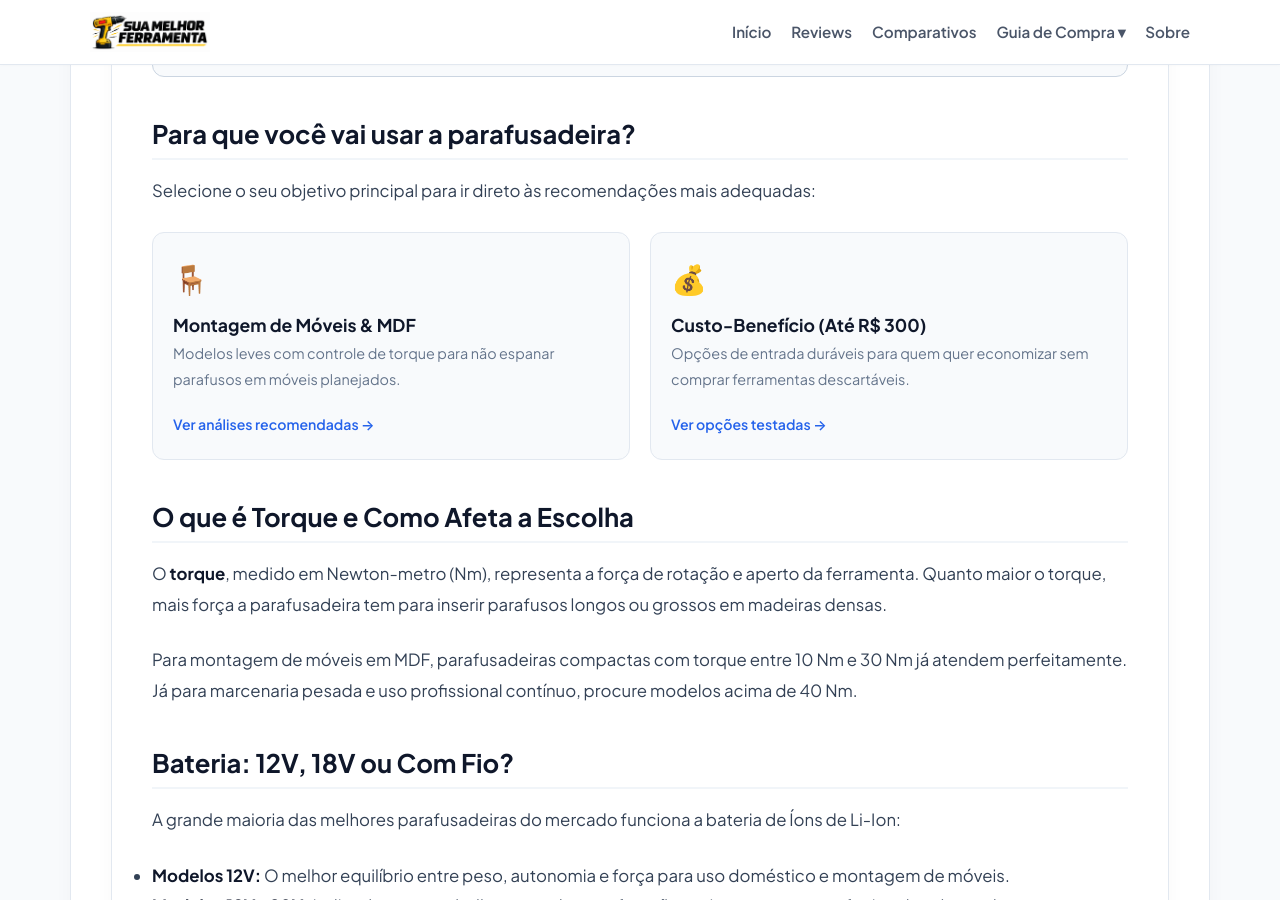
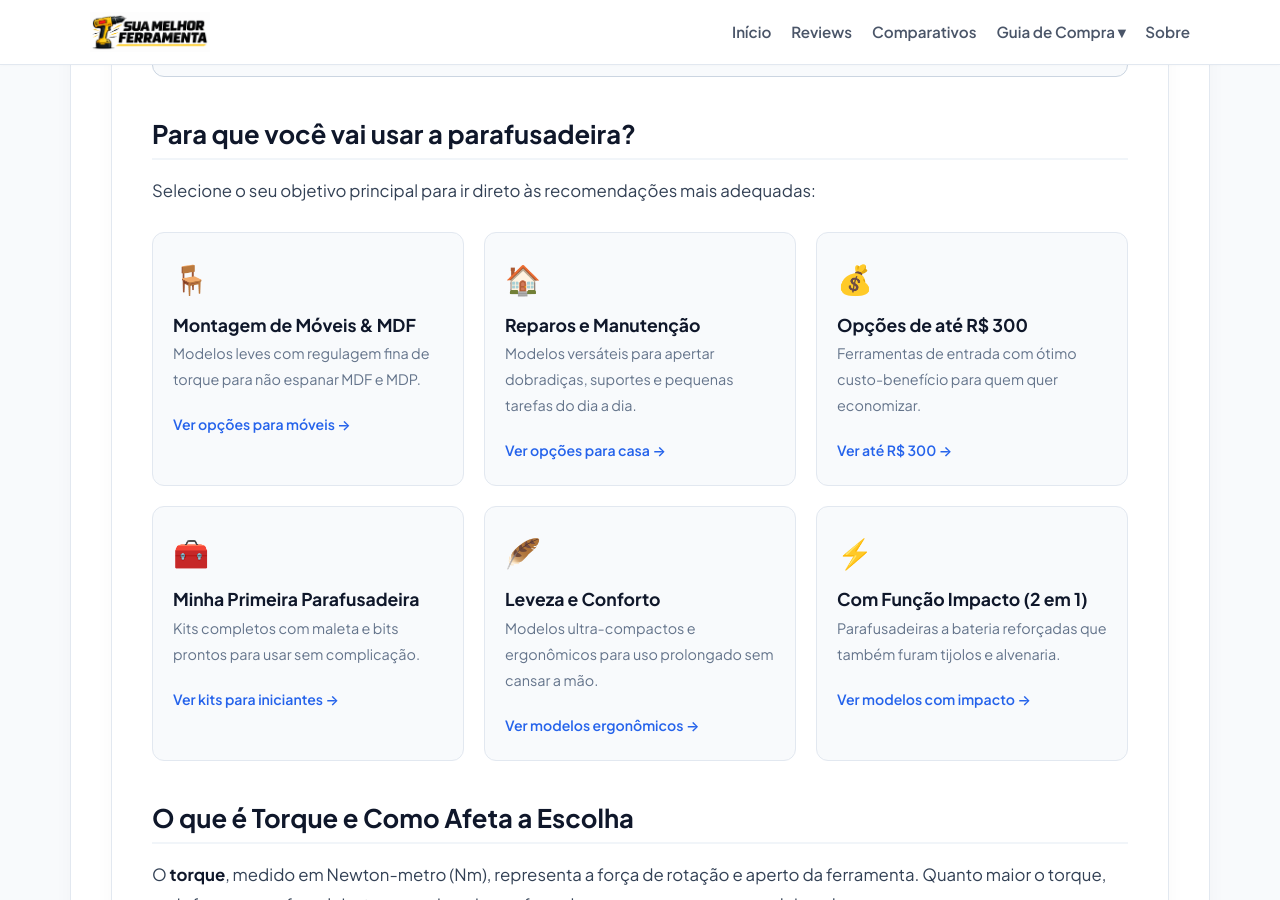
Before and after one commit to membroequipe/SiteReview, a Jekyll site: the page built from parafusadeiras.md, in a window 1280 px wide and 900 px high, scrolled down 556 px. Built offline with Jekyll 4.4.1, drawn with Linux system fonts in a browser that asks for light colours.

Commit message:
Update parafusadeiras.md

```diff
--- a/parafusadeiras.md
+++ b/parafusadeiras.md
@@ -25,27 +25,60 @@ permalink: /parafusadeiras/
       </details>
     </div>
 
-    <!-- 2. CARDS DE ACESSO RÁPIDO (PERFIS) -->
     <h2 id="perfis-de-uso">Para que você vai usar a parafusadeira?</h2>
-    <p>Selecione o seu objetivo principal para ir direto às recomendações mais adequadas:</p>
+<p>Selecione o seu objetivo principal para ir direto às recomendações mais adequadas:</p>
 
-    <div style="display: grid; grid-template-columns: repeat(auto-fit, minmax(260px, 1fr)); gap: 1.25rem; margin: 1.5rem 0 2.5rem 0;">
+<div style="display: grid; grid-template-columns: repeat(auto-fit, minmax(260px, 1fr)); gap: 1.25rem; margin: 1.5rem 0 2.5rem 0;">
 
-      <div style="border: 1px solid var(--border-color); border-radius: 12px; padding: 1.25rem; background: #f8fafc;">
-        <span style="font-size: 1.8rem;">🪑</span>
-        <h3 style="font-size: 1.1rem; margin: 0.5rem 0 0.25rem 0; color: #0f172a;">Montagem de Móveis & MDF</h3>
-        <p style="font-size: 0.9rem; color: #64748b; margin-bottom: 1rem;">Modelos leves com controle de torque para não espanar parafusos em móveis planejados.</p>
-        <a href="#artigos-relacionados" style="color: #2563eb; text-decoration: none; font-weight: 600; font-size: 0.88rem;">Ver análises recomendadas →</a>
-      </div>
+  <!-- Card 1 -->
+  <div style="border: 1px solid var(--border-color); border-radius: 12px; padding: 1.25rem; background: #f8fafc;">
+    <span style="font-size: 1.8rem;">🪑</span>
+    <h3 style="font-size: 1.1rem; margin: 0.5rem 0 0.25rem 0; color: #0f172a;">Montagem de Móveis & MDF</h3>
+    <p style="font-size: 0.9rem; color: #64748b; margin-bottom: 1rem;">Modelos leves com regulagem fina de torque para não espanar MDF e MDP.</p>
+    <a href="#artigos-relacionados" style="color: #2563eb; text-decoration: none; font-weight: 600; font-size: 0.88rem;">Ver opções para móveis →</a>
+  </div>
 
-      <div style="border: 1px solid var(--border-color); border-radius: 12px; padding: 1.25rem; background: #f8fafc;">
-        <span style="font-size: 1.8rem;">💰</span>
-        <h3 style="font-size: 1.1rem; margin: 0.5rem 0 0.25rem 0; color: #0f172a;">Custo-Benefício (Até R$ 300)</h3>
-        <p style="font-size: 0.9rem; color: #64748b; margin-bottom: 1rem;">Opções de entrada duráveis para quem quer economizar sem comprar ferramentas descartáveis.</p>
-        <a href="#artigos-relacionados" style="color: #2563eb; text-decoration: none; font-weight: 600; font-size: 0.88rem;">Ver opções testadas →</a>
-      </div>
+  <!-- Card 2 -->
+  <div style="border: 1px solid var(--border-color); border-radius: 12px; padding: 1.25rem; background: #f8fafc;">
+    <span style="font-size: 1.8rem;">🏠</span>
+    <h3 style="font-size: 1.1rem; margin: 0.5rem 0 0.25rem 0; color: #0f172a;">Reparos e Manutenção</h3>
+    <p style="font-size: 0.9rem; color: #64748b; margin-bottom: 1rem;">Modelos versáteis para apertar dobradiças, suportes e pequenas tarefas do dia a dia.</p>
+    <a href="#artigos-relacionados" style="color: #2563eb; text-decoration: none; font-weight: 600; font-size: 0.88rem;">Ver opções para casa →</a>
+  </div>
 
-    </div>
+  <!-- Card 3 -->
+  <div style="border: 1px solid var(--border-color); border-radius: 12px; padding: 1.25rem; background: #f8fafc;">
+    <span style="font-size: 1.8rem;">💰</span>
+    <h3 style="font-size: 1.1rem; margin: 0.5rem 0 0.25rem 0; color: #0f172a;">Opções de até R$ 300</h3>
+    <p style="font-size: 0.9rem; color: #64748b; margin-bottom: 1rem;">Ferramentas de entrada com ótimo custo-benefício para quem quer economizar.</p>
+    <a href="#artigos-relacionados" style="color: #2563eb; text-decoration: none; font-weight: 600; font-size: 0.88rem;">Ver até R$ 300 →</a>
+  </div>
+
+  <!-- Card 4 -->
+  <div style="border: 1px solid var(--border-color); border-radius: 12px; padding: 1.25rem; background: #f8fafc;">
+    <span style="font-size: 1.8rem;">🧰</span>
+    <h3 style="font-size: 1.1rem; margin: 0.5rem 0 0.25rem 0; color: #0f172a;">Minha Primeira Parafusadeira</h3>
+    <p style="font-size: 0.9rem; color: #64748b; margin-bottom: 1rem;">Kits completos com maleta e bits prontos para usar sem complicação.</p>
+    <a href="#artigos-relacionados" style="color: #2563eb; text-decoration: none; font-weight: 600; font-size: 0.88rem;">Ver kits para iniciantes →</a>
+  </div>
+
+  <!-- Card 5 -->
+  <div style="border: 1px solid var(--border-color); border-radius: 12px; padding: 1.25rem; background: #f8fafc;">
+    <span style="font-size: 1.8rem;">🪶</span>
+    <h3 style="font-size: 1.1rem; margin: 0.5rem 0 0.25rem 0; color: #0f172a;">Leveza e Conforto</h3>
+    <p style="font-size: 0.9rem; color: #64748b; margin-bottom: 1rem;">Modelos ultra-compactos e ergonômicos para uso prolongado sem cansar a mão.</p>
+    <a href="#artigos-relacionados" style="color: #2563eb; text-decoration: none; font-weight: 600; font-size: 0.88rem;">Ver modelos ergonômicos →</a>
+  </div>
+
+  <!-- Card 6 -->
+  <div style="border: 1px solid var(--border-color); border-radius: 12px; padding: 1.25rem; background: #f8fafc;">
+    <span style="font-size: 1.8rem;">⚡</span>
+    <h3 style="font-size: 1.1rem; margin: 0.5rem 0 0.25rem 0; color: #0f172a;">Com Função Impacto (2 em 1)</h3>
+    <p style="font-size: 0.9rem; color: #64748b; margin-bottom: 1rem;">Parafusadeiras a bateria reforçadas que também furam tijolos e alvenaria.</p>
+    <a href="#artigos-relacionados" style="color: #2563eb; text-decoration: none; font-weight: 600; font-size: 0.88rem;">Ver modelos com impacto →</a>
+  </div>
+
+</div>
 
     <!-- 3. CONTEÚDO TÉCNICO EDUCATIVO -->
     <h2 id="como-escolher-torque">O que é Torque e Como Afeta a Escolha</h2>
```
